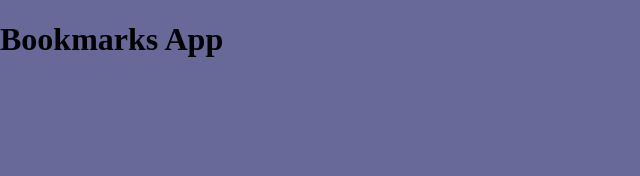
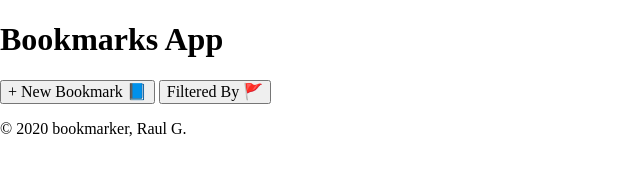
Before and after one commit to thinkful-ei-macaw/Raul-bookmarks-app, a plain HTML site: page index.html in a window 1280 px wide. Shown: the whole page, without its empty margins (0-640 px from the left). Drawn offline with nearby package versions, Linux system fonts and the light colour scheme.

Commit message:
added buttons to main index

```diff
--- a/app.css
+++ b/app.css
@@ -1,12 +1,3 @@
 * {
   box-sizing: border-box;
 }
-
-body {
-  background: rgb(104, 104, 153);
-}
-
-.title {
-  display: flex;
-  text-align: center;
-}
--- a/index.html
+++ b/index.html
@@ -13,13 +13,21 @@
 </head>
 
 <body>
+
   <header>
     <section id="title">
       <h1>Bookmarks App</h1>
-    </section>
   </header>
+  <main aria-live="polite">
 
-  <main aria-live="polite"></main>
+    <input class="createNewBookmark" type="button" value="+ New Bookmark 📘">
+    <input class="filterBy" type="button" value="Filtered By 🚩">
+
+  </main>
+
+  <footer class="footer">
+    <p>&copy; 2020 bookmarker, Raul G.</p>
+  </footer>
 
   <script src="https://code.jquery.com/jquery-3.4.1.js" integrity="sha256-WpOohJOqMqqyKL9FccASB9O0KwACQJpFTUBLTYOVvVU=" crossorigin="anonymous"></script>
   <script src="app.js"></script>
```
Also changed, not shown: Wireframes/initial-view.html (+4 -2 lines).
